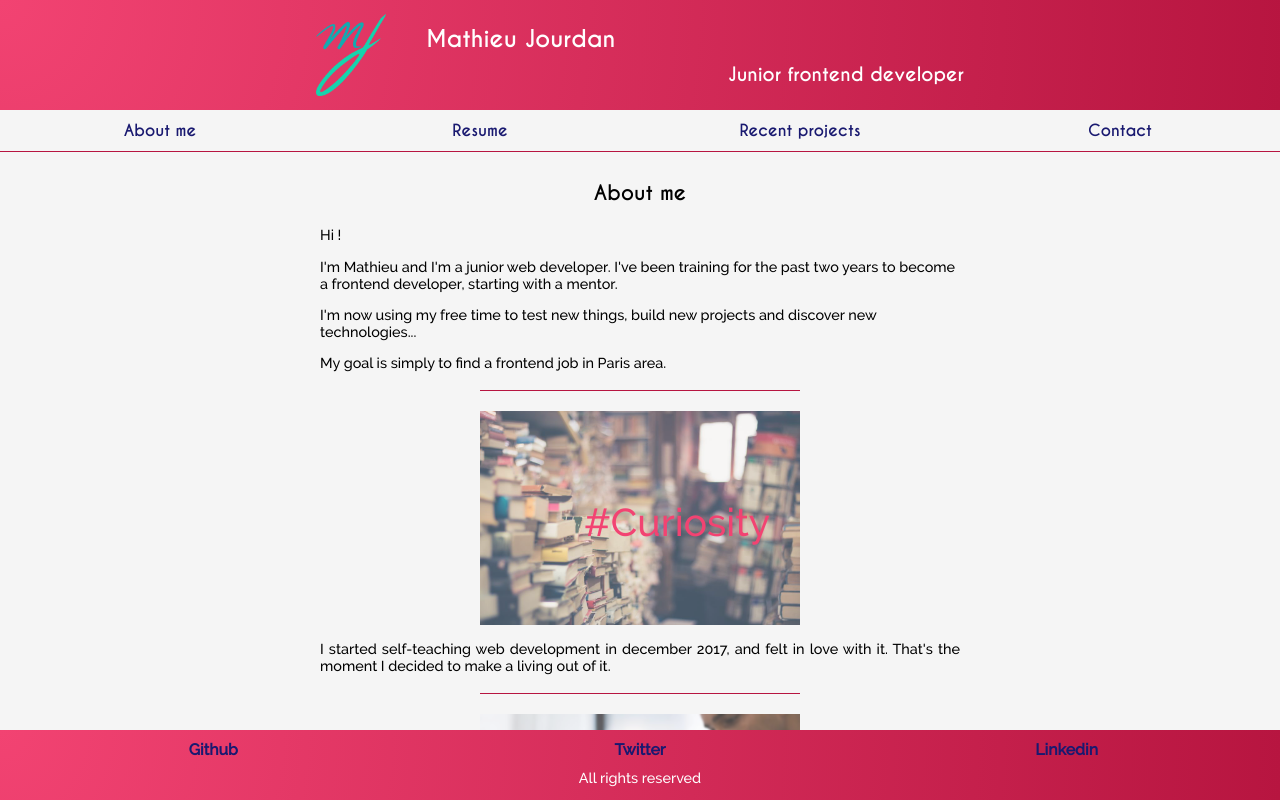
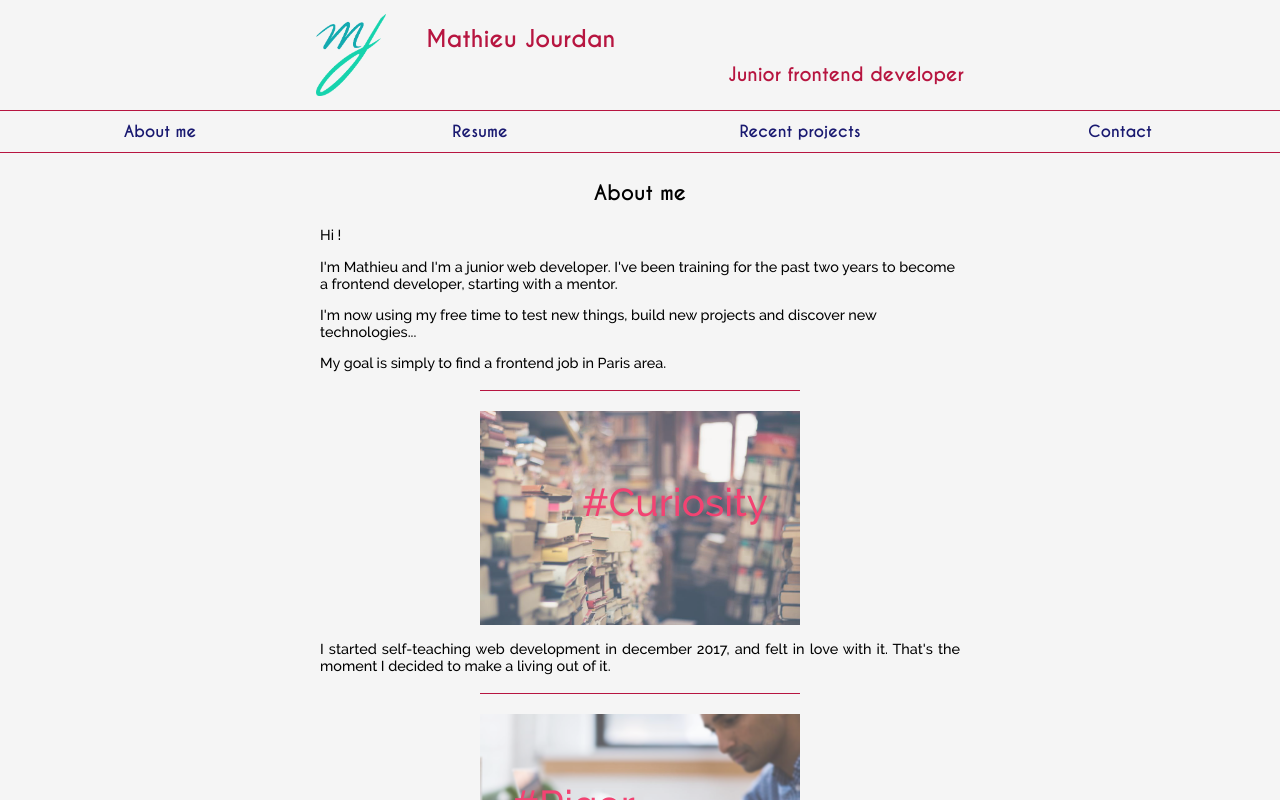
Before and after one commit to MatJOnGit/portfolio-gatsby, a Gatsby app: page / in a window 1280 px wide. Shown: the top 800 px of the page. Built offline with nearby package versions, Linux system fonts and the light colour scheme; what proptypes would draw is missing.

Commit message:
remove footer component, edit header theme

```diff
--- a/src/components/footer.css
+++ /dev/null
@@ -1,46 +0,0 @@
-footer {
-    margin: 0;
-    background-image: radial-gradient(circle at top left, rgb(242, 67, 114), rgb(183, 21, 64));
-    position: fixed;
-    bottom: 0;
-    width: 100%;
-    height: 70px;
-    display: none;
-}
-
-footer ul {
-    margin: 0;
-    padding: 0;
-
-    display: flex;
-    flex-direction: row;
-    justify-content: space-between;
-    align-items: center;
-
-    text-align: center;
-    color: #FFF;
-}
-
-footer li {
-    width: 30%;
-    list-style: none;
-    margin: 10px 15px;
-    text-decoration: none;
-}
-
-footer p {
-    height: 35px;
-    text-align: center;
-    margin: 0;
-    color: white;
-}
-
-footer li a {
-    color: white;
-}
-
-@media (min-width: 768px) {
-    footer {
-        display: block;
-    }
-}
--- a/src/components/footer.js
+++ /dev/null
@@ -1,25 +0,0 @@
-import React from "react"
-import styles from './footer.css'
-
-export default ({ children }) => (
-    <footer>
-        <ul>
-            <li
-                style={{ display: `inline-block`, padding: `0 1rem`}}
-            >
-                <a href="https://github.com/MatJOnGit">Github</a>
-            </li>
-            <li
-                style={{ display: `inline-block`, padding: `0 1rem` }}
-            >
-                <a href="https://mobile.twitter.com/MathieuOnTwit">Twitter</a>
-            </li>
-            <li
-                style={{ display: `inline-block`, padding: `0 1rem` }}
-            >
-                <a href="https://www.linkedin.com/in/mathieu-jourdan/">Linkedin</a>
-            </li>
-        </ul>
-        <p>All rights reserved</p>
-    </footer>
-)
--- a/src/components/header.css
+++ b/src/components/header.css
@@ -17,7 +17,6 @@ header {
     flex-direction: row;
     justify-content: start;
     align-items: center;
-    background-image: radial-gradient(circle at top left, rgb(242, 67, 114), rgb(183, 21, 64));
 }
 
 .banner img {
@@ -34,7 +33,7 @@ header {
 h1, h2 {
     margin: 0;
     text-align: center;
-    color: white;
+    color: rgb(183, 21, 64);
 }
 
 h1 {
@@ -68,14 +67,12 @@ h2 {
 .static-menu {
     margin: 0;
     padding: 0;
-
     display: none;
     flex-direction: row;
     justify-content: space-between;
     align-items: center;
-
+    border-top: 1px rgb(183, 21, 64) solid;
     border-bottom: 1px rgb(183, 21, 64) solid;
-
     text-align: center;
     color: #FFF;
 }
--- a/src/pages/contact.js
+++ b/src/pages/contact.js
@@ -3,7 +3,6 @@ import React from "react"
 import styles from './contact.css'
 
 import Header from "../components/header"
-import Footer from "../components/footer"
 
 import { resumeInfo } from "../data/resumeInfo"
 
@@ -35,7 +34,5 @@ export default () => (
                 </div>
             </div>
         </div>
-
-        <Footer />
     </div>
 )
--- a/src/pages/index.css
+++ b/src/pages/index.css
@@ -16,16 +16,16 @@
 .teamwork-value,
 .curiosity-value,
 .rigor-value {
-    bottom: 80px;
+    bottom: 50px;
 }
 
 .curiosity-value,
 .teamwork-value {
-    right: 25px;
+    right: 10%;
 }
 
 .rigor-value {
-    left: 25px;
+    left: 10%;
 }
 
 .value-box p {
@@ -51,6 +51,13 @@
     .subtitled:after {
         bottom: -20px;
     }
+
+    .teamwork-value,
+    .curiosity-value,
+    .rigor-value {
+        bottom: 70px;
+    }
+
 }
 
 @media (min-width: 1024px) {
@@ -67,12 +74,18 @@
         width: 50%;
     }
 
+    .teamwork-value,
+    .curiosity-value,
+    .rigor-value {
+        bottom: 100px;
+    }
+
     .curiosity-value,
     .teamwork-value {
-        right: 190px;
+        right: 30%;
     }
 
     .rigor-value {
-        left: 190px;
+        left: 30%;
     }
 }
--- a/src/pages/index.js
+++ b/src/pages/index.js
@@ -3,7 +3,6 @@ import React from "react"
 import styles from './index.css'
 
 import Header from "../components/header"
-import Footer from "../components/footer"
 
 const ValueBox = props => (
     <div className="value-box">
@@ -57,7 +56,5 @@ export default () => (
                 great web developers.
             </p>
         </div>
-
-        <Footer />
     </div>
 )
--- a/src/pages/recent-projects.js
+++ b/src/pages/recent-projects.js
@@ -3,7 +3,6 @@ import React from "react"
 import styles from './recent-projects.css'
 
 import Header from "../components/header"
-import Footer from "../components/footer"
 import ProjectBox from "../components/ProjectCard"
 
 import { recentProjectsInfo } from "../data/recentProjectsInfo";
@@ -35,8 +34,6 @@ export default class RecentProjects extends React.PureComponent {
                         ))}
                     </ul>
                 </div>
-
-                <Footer />
             </div>
         )
     }
--- a/src/pages/resume.js
+++ b/src/pages/resume.js
@@ -3,7 +3,6 @@ import React from "react"
 import styles from "./resume.css"
 
 import Header from "../components/header"
-import Footer from "../components/footer"
 import WorkplaceBox from "../components/WorkplaceCard"
 
 import { resumeInfo } from "../data/resumeInfo"
@@ -32,8 +31,6 @@ export default class Resume extends React.PureComponent {
                         ))}
                     </ul>
                 </div>
-
-                <Footer />
             </div>
         )
     }
```
Also changed, not shown: src/components/ValueBox/index.js (+7 -2 lines).
